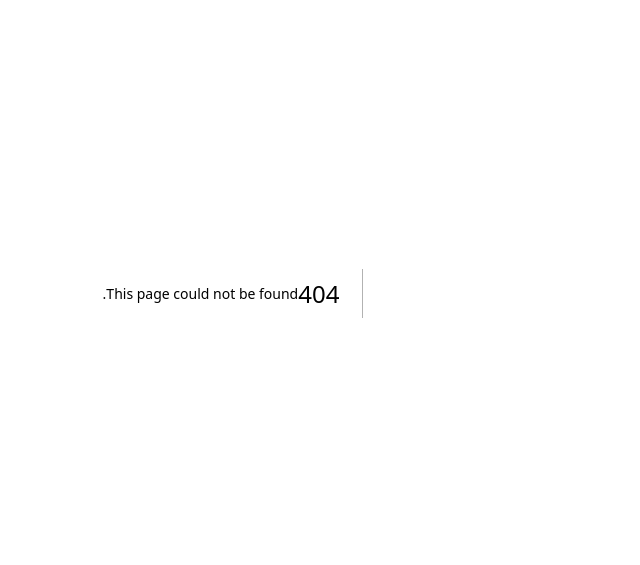
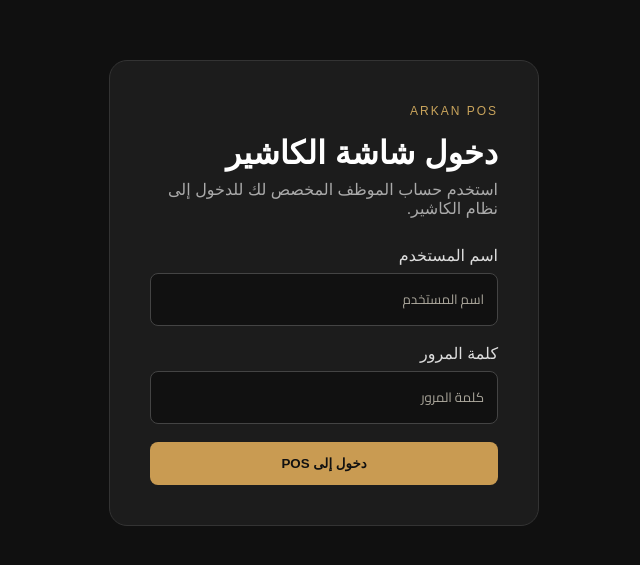
Before and after one commit to naderalaaabdelwahed-lab/project_web_arkan_cafe, a Next.js app: page /pos/login in a window 1280 px wide. Before the commit this address had no page. Shown: the part 107-672 px from the top of the page, without its empty margins (439-1079 px from the left). Built offline with nearby package versions, Linux system fonts and the light colour scheme; no server answers.

Commit message:
Add dedicated POS employee login page

```diff
--- /dev/null
+++ b/src/app/pos/login/page.js
@@ -0,0 +1,126 @@
+"use client";
+
+import { useState } from "react";
+import { useRouter } from "next/navigation";
+import { supabase } from "@/lib/supabase";
+
+export default function PosLoginPage() {
+  const router = useRouter();
+  const [username, setUsername] = useState("");
+  const [password, setPassword] = useState("");
+  const [loading, setLoading] = useState(false);
+  const [error, setError] = useState("");
+
+  async function handleLogin(e) {
+    e.preventDefault();
+    setLoading(true);
+    setError("");
+
+    const loginValue = username.trim();
+
+    try {
+      if (loginValue.includes("@")) {
+        const { error: loginError } = await supabase.auth.signInWithPassword({
+          email: loginValue,
+          password,
+        });
+        if (loginError) throw new Error("الإيميل أو كلمة المرور غير صحيحة.");
+
+        const [{ data: admin }, { data: canUsePos, error: permissionError }] = await Promise.all([
+          supabase.rpc("is_admin"),
+          supabase.rpc("has_permission", { requested_permission: "pos.use" }),
+        ]);
+        if (permissionError) throw permissionError;
+
+        if (!admin && !canUsePos) {
+          await supabase.auth.signOut();
+          throw new Error("هذا الحساب ليس لديه صلاحية الدخول إلى شاشة POS.");
+        }
+      } else {
+        const response = await fetch("/api/auth/employee-login", {
+          method: "POST",
+          headers: { "Content-Type": "application/json" },
+          body: JSON.stringify({
+            username: loginValue.toLowerCase(),
+            password,
+          }),
+        });
+
+        const raw = await response.text();
+        let result = {};
+        try {
+          result = raw ? JSON.parse(raw) : {};
+        } catch {
+          throw new Error("السيرفر رجّع استجابة غير صحيحة.");
+        }
+        if (!response.ok) throw new Error(result.error || "تعذر تسجيل الدخول.");
+        if (!result.access_token || !result.refresh_token) {
+          throw new Error("بيانات جلسة الموظف غير مكتملة.");
+        }
+
+        const { error: sessionError } = await supabase.auth.setSession({
+          access_token: result.access_token,
+          refresh_token: result.refresh_token,
+        });
+        if (sessionError) throw sessionError;
+
+        const { data: canUsePos, error: permissionError } = await supabase.rpc(
+          "has_permission",
+          { requested_permission: "pos.use" }
+        );
+        if (permissionError) throw permissionError;
+        if (!canUsePos) {
+          await supabase.auth.signOut();
+          throw new Error("حسابك غير مفعل لشاشة POS. اطلب من المدير إضافة صلاحية الدخول.");
+        }
+      }
+
+      router.replace("/pos");
+      router.refresh();
+    } catch (err) {
+      setError(err.message || "حدث خطأ أثناء تسجيل الدخول.");
+    } finally {
+      setLoading(false);
+    }
+  }
+
+  return (
+    <main className="admin-login-page" dir="rtl">
+      <form className="admin-login-card" onSubmit={handleLogin}>
+        <span className="admin-eyebrow">ARKAN POS</span>
+        <h1>دخول شاشة الكاشير</h1>
+        <p>استخدم حساب الموظف المخصص لك للدخول إلى نظام الكاشير.</p>
+
+        <label>
+          اسم المستخدم
+          <input
+            type="text"
+            value={username}
+            onChange={(e) => setUsername(e.target.value)}
+            placeholder="اسم المستخدم"
+            autoComplete="username"
+            required
+          />
+        </label>
+
+        <label>
+          كلمة المرور
+          <input
+            type="password"
+            value={password}
+            onChange={(e) => setPassword(e.target.value)}
+            placeholder="كلمة المرور"
+            autoComplete="current-password"
+            required
+          />
+        </label>
+
+        {error && <p className="admin-login-error">{error}</p>}
+
+        <button type="submit" disabled={loading}>
+          {loading ? "جاري تسجيل الدخول..." : "دخول إلى POS"}
+        </button>
+      </form>
+    </main>
+  );
+}
```
